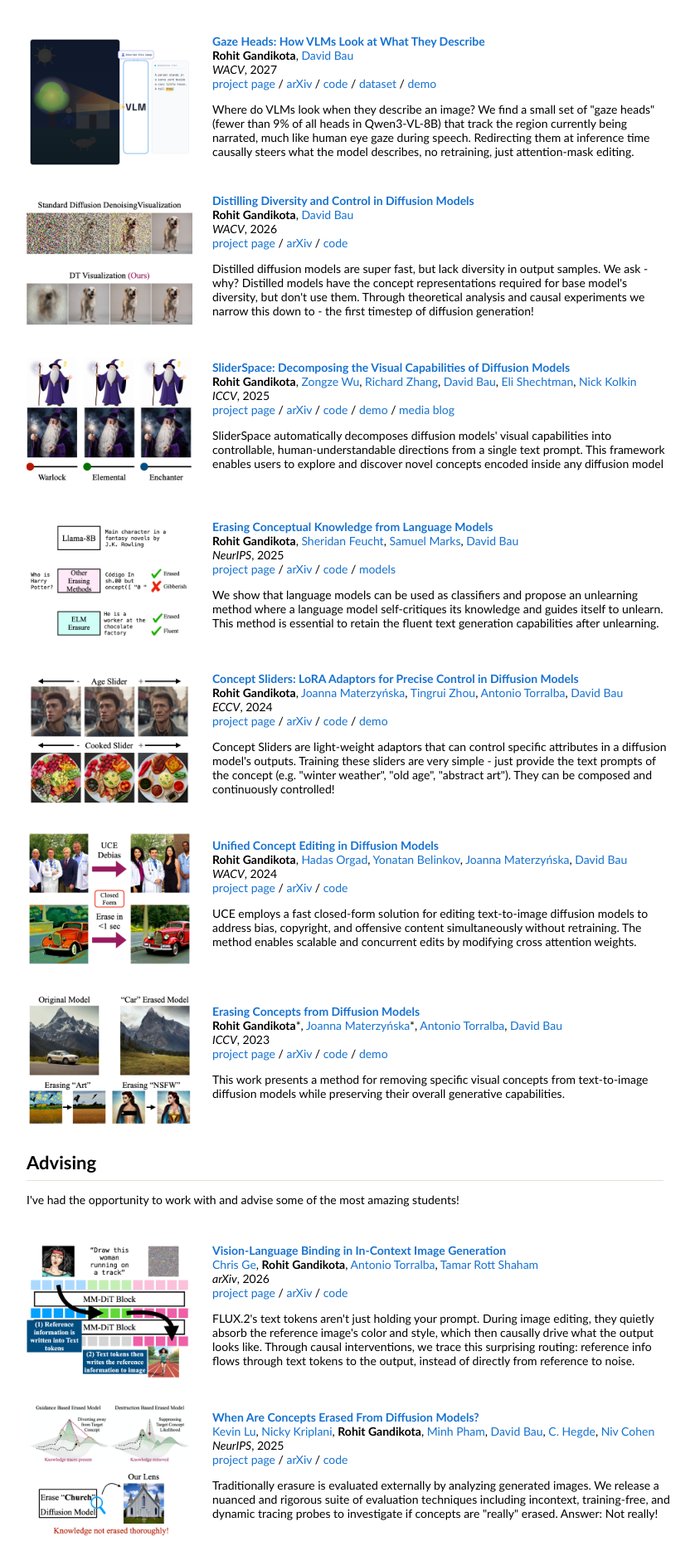
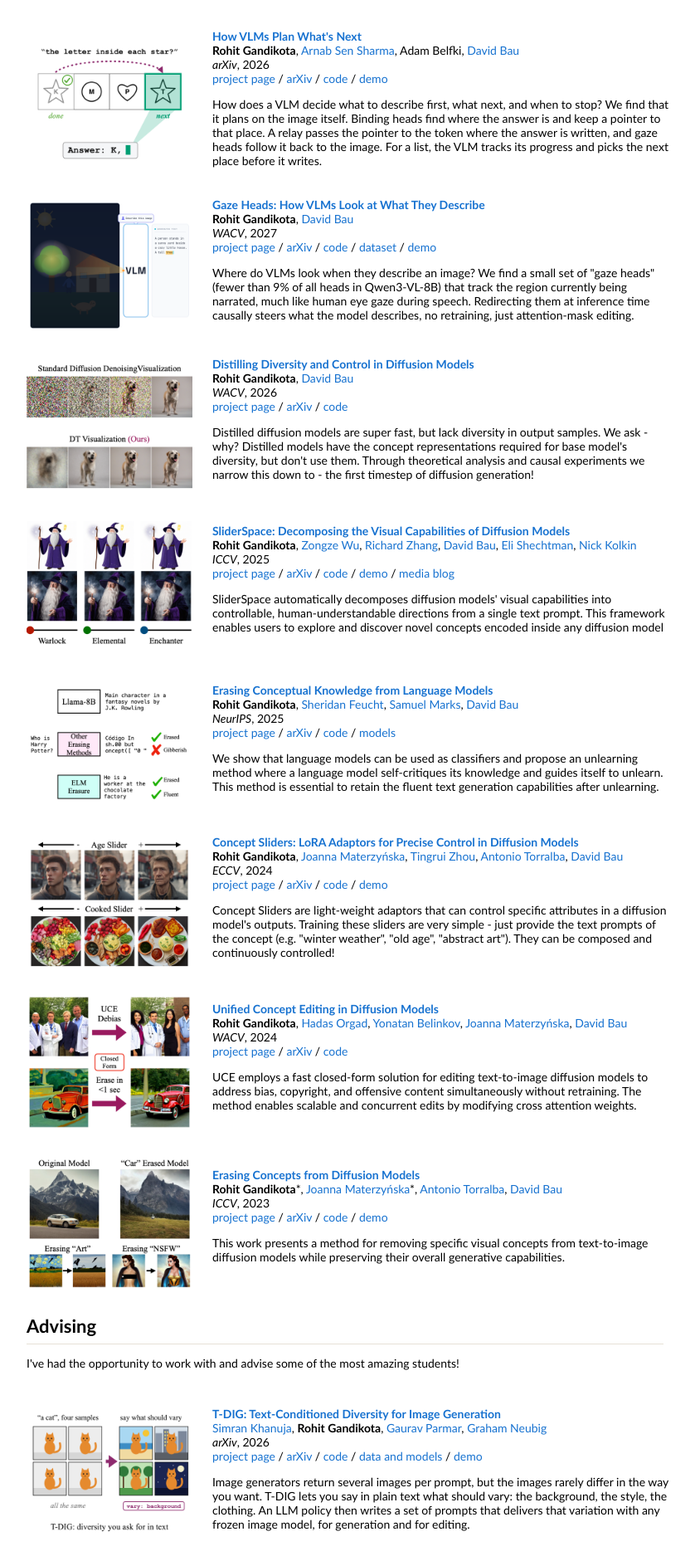
Before and after one commit to rohitgandikota/rohitgandikota.github.io, a plain HTML site: page index.html in a window 1280 px wide. Shown: the part 458-2339 px from the top of the page at 83% size, without its empty margins (224-1062 px from the left). Drawn offline with Linux system fonts and the light colour scheme.

Commit message:
Add VLM planning, Goal Encoding, and T-DIG projects

```diff
--- a/index.html
+++ b/index.html
@@ -89,6 +89,39 @@
           </tbody></table>
 <table style="width:100%;border:0px;border-spacing:0px;border-collapse:separate;margin-right:auto;margin-left:auto;">
     <tbody>
+
+        <!-- VLM Planning Entry -->
+        <tr>
+          <td style="padding:16px;width:20%;vertical-align:middle">
+            <div class="one">
+              <img src='images/vlmplanning.png' width=100%>
+            </div>
+          </td>
+          <td style="padding:8px;width:80%;vertical-align:middle">
+            <a href="https://plan.baulab.info/">
+              <span class="papertitle">How VLMs Plan What's Next</span>
+            </a>
+            <br>
+            <strong>Rohit Gandikota</strong>,
+            <a href="https://arnab-api.github.io/">Arnab Sen Sharma</a>,
+            Adam Belfki,
+            <a href="https://baulab.info">David Bau</a>
+            <br>
+            <em>arXiv</em>, 2026
+            <br>
+            <a href="https://plan.baulab.info/">project page</a>
+            /
+            <a href="https://arxiv.org/abs/2611.21600">arXiv</a>
+            /
+            <a href="https://github.com/rohitgandikota/vlm-planning">code</a>
+            /
+            <a href="https://plan.baulab.info/#demo">demo</a>
+            <p></p>
+            <p>
+            How does a VLM decide what to describe first, what next, and when to stop? We find that it plans on the image itself. Binding heads find where the answer is and keep a pointer to that place. A relay passes the pointer to the token where the answer is written, and gaze heads follow it back to the image. For a list, the VLM tracks its progress and picks the next place before it writes.
+            </p>
+          </td>
+        </tr>
 
         <!-- Gaze Heads Entry -->
         <tr onmouseout="gaze_stop()" onmouseover="gaze_start()">
@@ -376,6 +409,41 @@
     <tbody>
 
 
+        <!-- T-DIG Entry -->
+        <tr>
+          <td style="padding:16px;width:20%;vertical-align:middle">
+            <div class="one">
+              <img src='images/tdig.png' width=100%>
+            </div>
+          </td>
+          <td style="padding:8px;width:80%;vertical-align:middle">
+            <a href="https://image-study.org/t-dig/">
+              <span class="papertitle">T-DIG: Text-Conditioned Diversity for Image Generation</span>
+            </a>
+            <br>
+            <a href="https://simran-khanuja.github.io/">Simran Khanuja</a>,
+            <strong>Rohit Gandikota</strong>,
+            <a href="https://gauravparmar.com/">Gaurav Parmar</a>,
+            <a href="https://www.phontron.com/">Graham Neubig</a>
+            <br>
+            <em>arXiv</em>, 2026
+            <br>
+            <a href="https://image-study.org/t-dig/">project page</a>
+            /
+            <a href="https://arxiv.org/abs/2610.29003">arXiv</a>
+            /
+            <a href="https://github.com/simran-khanuja/t-dig">code</a>
+            /
+            <a href="https://huggingface.co/collections/neulab/t-dig">data and models</a>
+            /
+            <a href="https://image-study.org/demo/">demo</a>
+            <p></p>
+            <p>
+                Image generators return several images per prompt, but the images rarely differ in the way you want. T-DIG lets you say in plain text what should vary: the background, the style, the clothing. An LLM policy then writes a set of prompts that delivers that variation with any frozen image model, for generation and for editing.
+            </p>
+          </td>
+        </tr>
+
         <!-- Vision-Language Binding Entry -->
         <tr onmouseout="binding_stop()" onmouseover="binding_start()">
           <td style="padding:16px;width:20%;vertical-align:middle">
@@ -541,6 +609,45 @@
     <table style="width:100%;border:0px;border-spacing:0px;border-collapse:separate;margin-right:auto;margin-left:auto;">
     <tbody>
 
+
+        <!-- Goal Encoding Entry -->
+        <tr>
+          <td style="padding:16px;width:20%;vertical-align:middle">
+            <div class="one">
+              <img src='images/goals.png' width=100%>
+            </div>
+          </td>
+          <td style="padding:8px;width:80%;vertical-align:middle">
+            <a href="https://goals.baulab.info/">
+              <span class="papertitle">Goal Encoding in LLMs</span>
+            </a>
+            <br>
+              <a href="https://arnab-api.github.io/">Arnab Sen Sharma</a>,
+              <a href="https://ericwtodd.github.io/">Eric Todd</a>,
+              <a href="https://sfeucht.github.io/">Sheridan Feucht</a>,
+              <a href="https://andyrdt.com/">Andy Arditi</a>,
+              <strong>Rohit Gandikota</strong>,
+              <a href="https://scholar.google.com/citations?user=hd7quH4AAAAJ&hl=en">Natalie Shapira</a>,
+              <a href="https://gsarti.com/">Gabriele Sarti</a>,
+              <a href="https://constanzafierro.github.io/">Constanza Fierro</a>,
+              <a href="https://sites.google.com/view/lisaschut">Lisa Schut</a>,
+              <a href="https://baulab.info">David Bau</a>
+            <br>
+            <em>arXiv</em>, 2026
+            <br>
+            <a href="https://goals.baulab.info/">project page</a>
+            /
+            <a href="https://arxiv.org/abs/2611.17297">arXiv</a>
+            /
+            <a href="https://github.com/arnab-api/goals">code</a>
+            /
+            <a href="https://goals.baulab.info/demo/index.html">demo</a>
+            <p></p>
+            <p>
+                Do LLMs have goals? We look for a goal encoding inside models that write code: one that is set before the model acts, adapts to the situation, and persists over a long output. We find it in the outputs of a sparse set of attention heads. A transformer of fixed depth keeps the goal alive by reading it again at every step.
+            </p>
+          </td>
+        </tr>
 
         <!-- In-Context Algebra Entry -->
         <tr onmouseout="algebra_stop()" onmouseover="algebra_start()">
```
Also changed, not shown: images/goals.png (added), images/tdig.png (added), images/vlmplanning.png (added).
